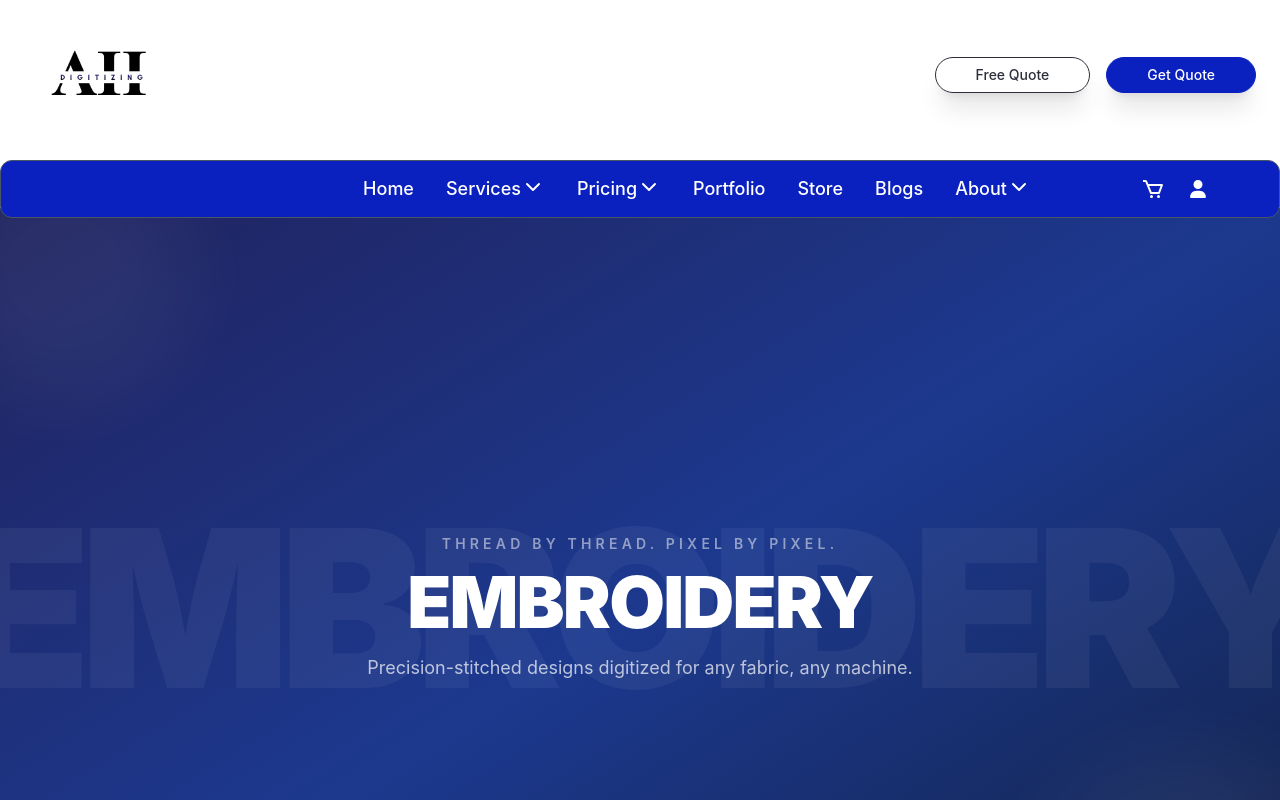
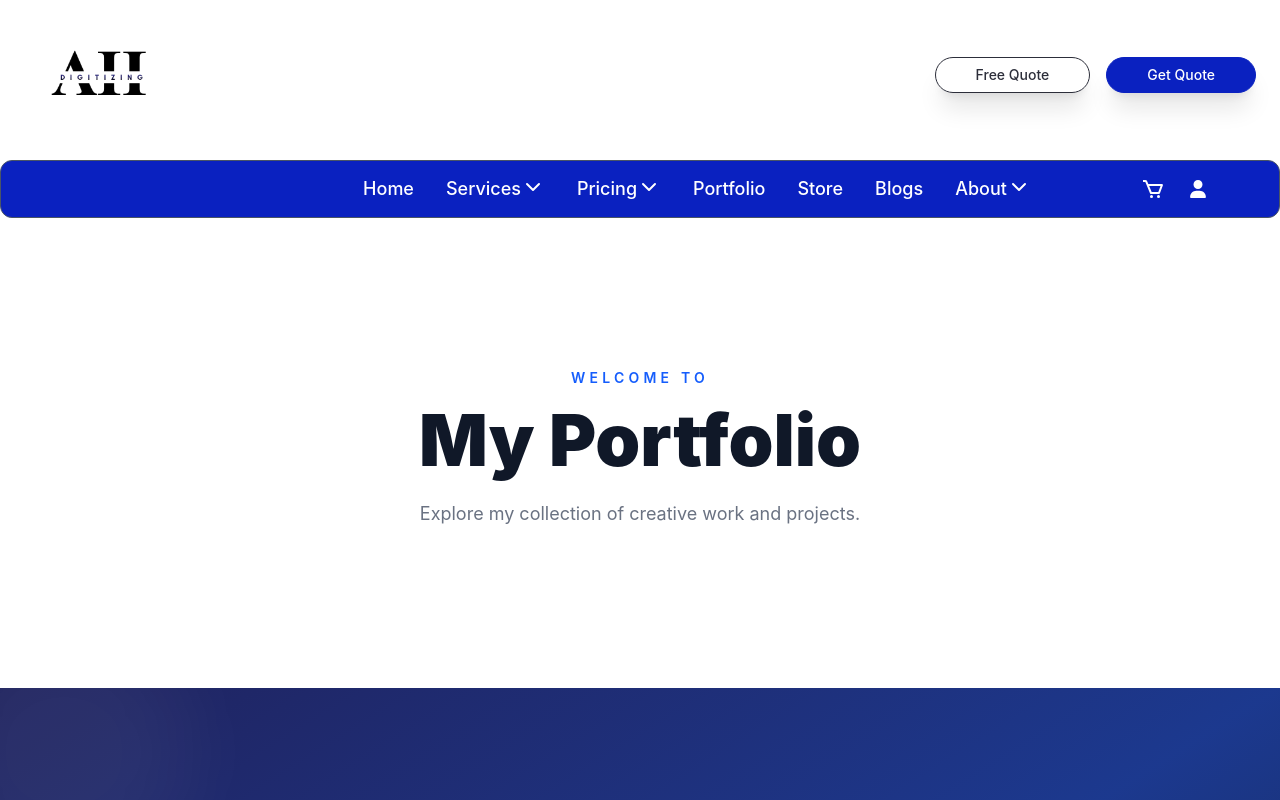
Before and after one commit to fourgoAgency/Ah-digitizing, a Next.js app: page /portfolio in a window 1280 px wide. Shown: the top 800 px of the page. Built offline with nearby package versions, Linux system fonts and the light colour scheme.

Commit message:
Update page.tsx

```diff
--- a/app/portfolio/page.tsx
+++ b/app/portfolio/page.tsx
@@ -255,6 +255,19 @@ const PageHeader = () => (
 export default function PortfolioSection() {
   return (
     <div className="bg-gray-50">
+      <section className="min-h-[60vh] flex items-center justify-center bg-white">
+        <div className="text-center px-6">
+          <p className="text-blue-600 text-sm font-semibold uppercase tracking-[0.3em] mb-4">
+            Welcome to
+          </p>
+          <h1 className="text-5xl md:text-7xl font-black text-gray-900 mb-6">
+            My Portfolio
+          </h1>
+          <p className="text-gray-500 max-w-xl mx-auto text-lg">
+            Explore my collection of creative work and projects.
+          </p>
+        </div>
+      </section>
       {/* <PageHeader /> */}
       {categories.map((config) => (
         <CategorySection key={config.service} config={config} />
```
